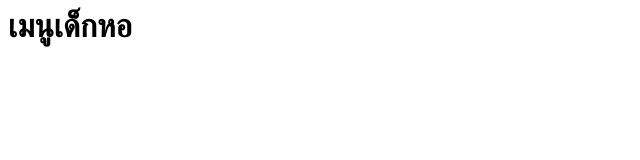
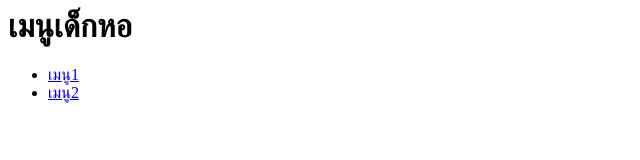
Before and after one commit to RatiphongW/dormfood, a plain HTML site: page index.html in a window 1280 px wide. Shown: the full height of the page, 0-640 px from the left. Drawn offline with Linux system fonts and the light colour scheme.

Commit message:
Add menu2

```diff
--- a/index.html
+++ b/index.html
@@ -6,5 +6,14 @@
 </head>
 <body>
     <h1>เมนูเด็กหอ</h1>
+    <ul>
+        <li>
+            <a href="menu1.html">เมนู1</a>
+        </li>
+        <li>
+            <a href="menu2.html">เมนู2</a>
+        </li>
+
+    </ul>
 </body>
 </html>
```
Also changed, not shown: menu2.html (added, +10 -0 lines).
